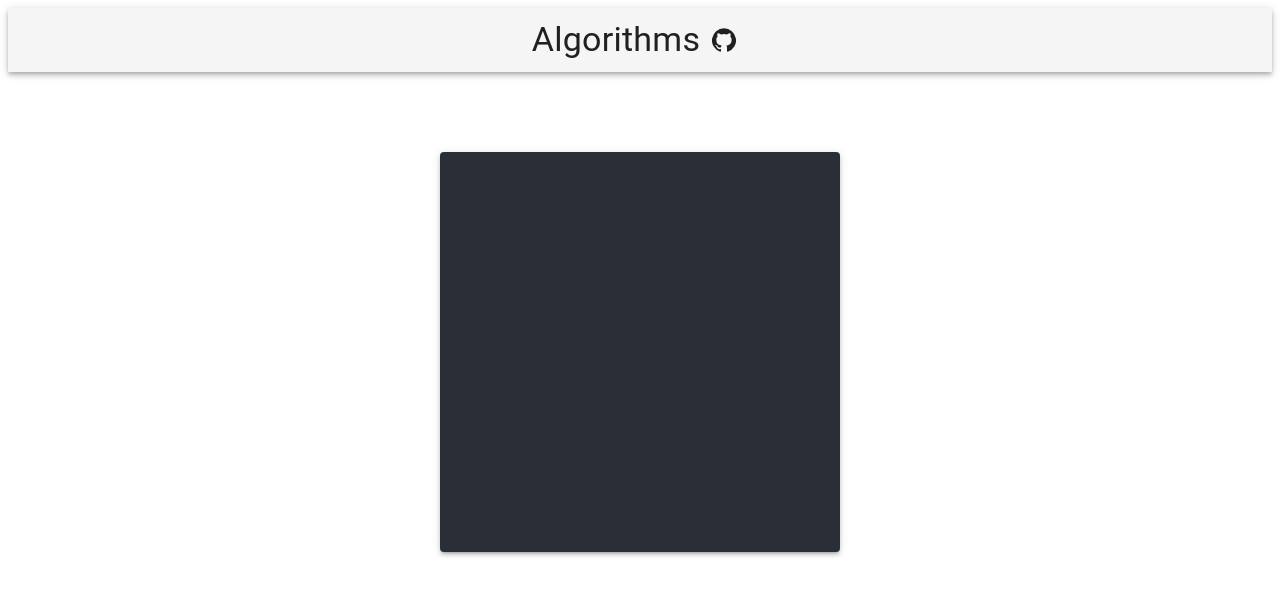
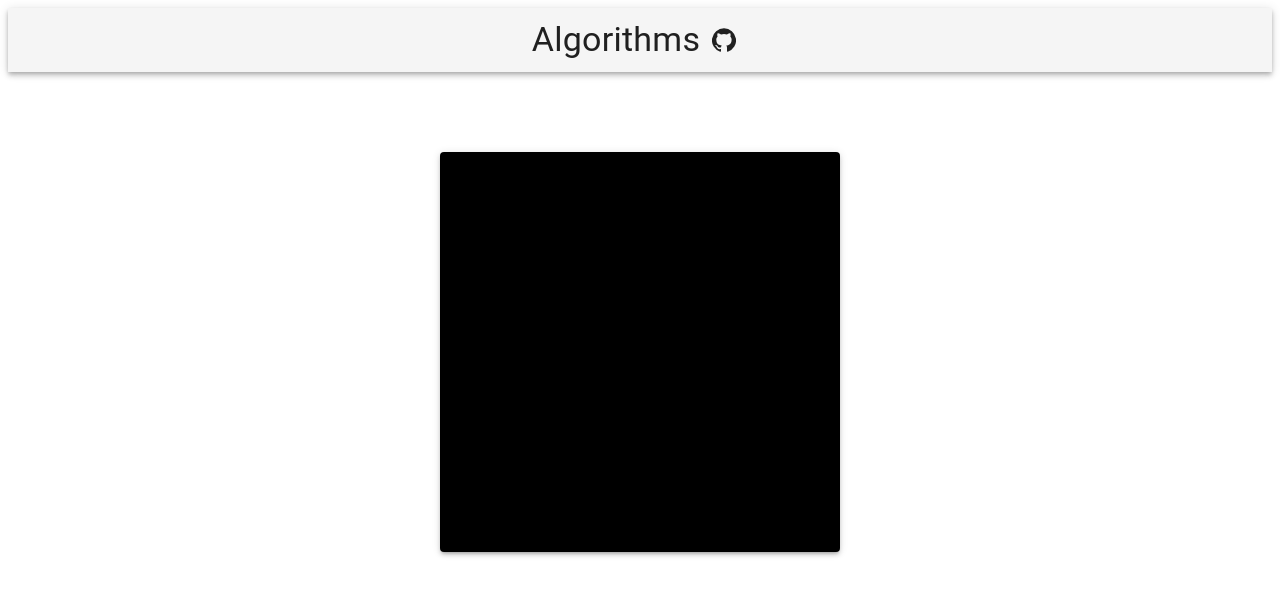
Before and after one commit to MouseAndKeyboard/algorithms-site, a React app: page / in a window 1280 px wide. Shown: the top 596 px of the page. Built offline with nearby package versions, Linux system fonts and the light colour scheme.

Commit message:
added routing and home page

```diff
--- a/src/client/App.tsx
+++ b/src/client/App.tsx
@@ -1,13 +1,13 @@
 import React from 'react'
-import MainHeader from './MainHeader';
-import GameCanvas from './GameCanvas';
+import { BrowserRouter, Switch, Route, Link } from 'react-router-dom';
+import Home from './Home';
 
 const App: React.FC<{}> = () => {
     return (
-        <>
-            <MainHeader Title='Algorithms' />
-            <GameCanvas />
-        </>
+        <BrowserRouter>
+            <Route path='/' component={Home} />
+
+        </ BrowserRouter>
     );
 }
 
--- a/src/client/GameCanvas.tsx
+++ b/src/client/GameCanvas.tsx
@@ -11,7 +11,7 @@ const useStyles = makeStyles(theme => ({
         display: 'flex-item',
         width: '25em',
         height: '25em',
-        background: props.color,
+        background: 'black',
 	})
 }));
 
--- /dev/null
+++ b/src/client/Home.tsx
@@ -0,0 +1,15 @@
+import React from 'react'
+import { BrowserRouter, Switch, Route, Link } from 'react-router-dom';
+import MainHeader from './MainHeader';
+import GameCanvas from './GameCanvas';
+
+const Home: React.FC<{}> = () => {
+    return (
+        <>
+            <MainHeader Title='Algorithms' />
+            <GameCanvas />
+        </>
+    );
+}
+
+export default Home;
```
